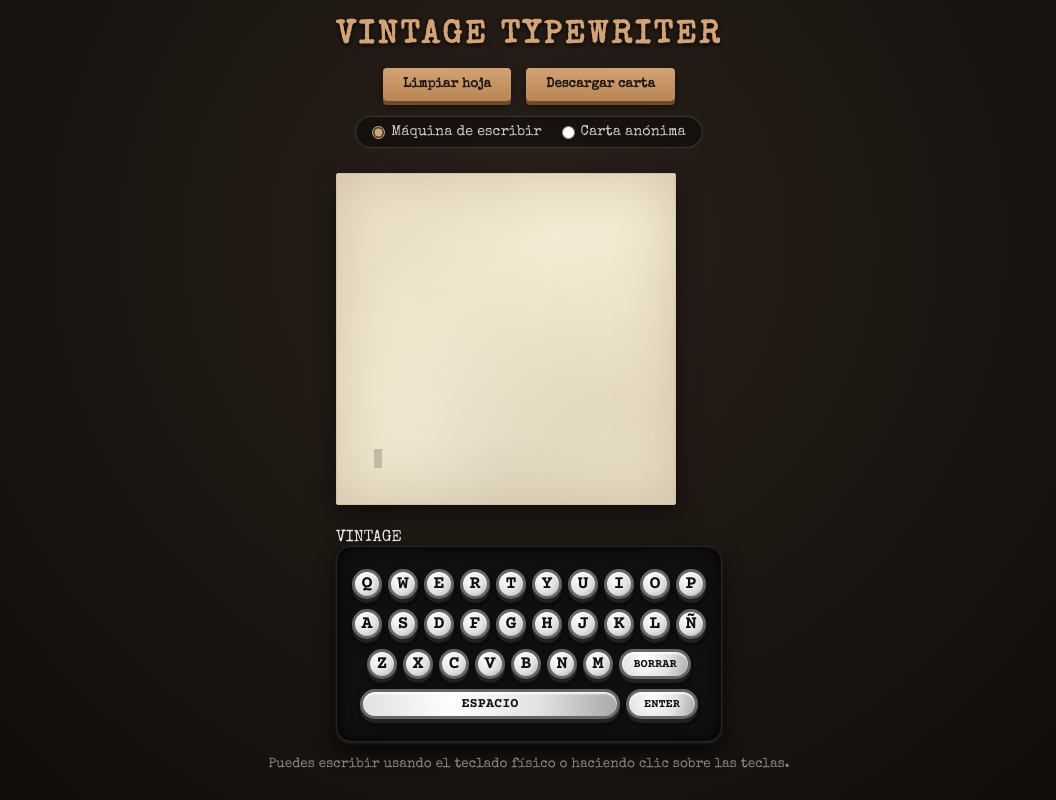
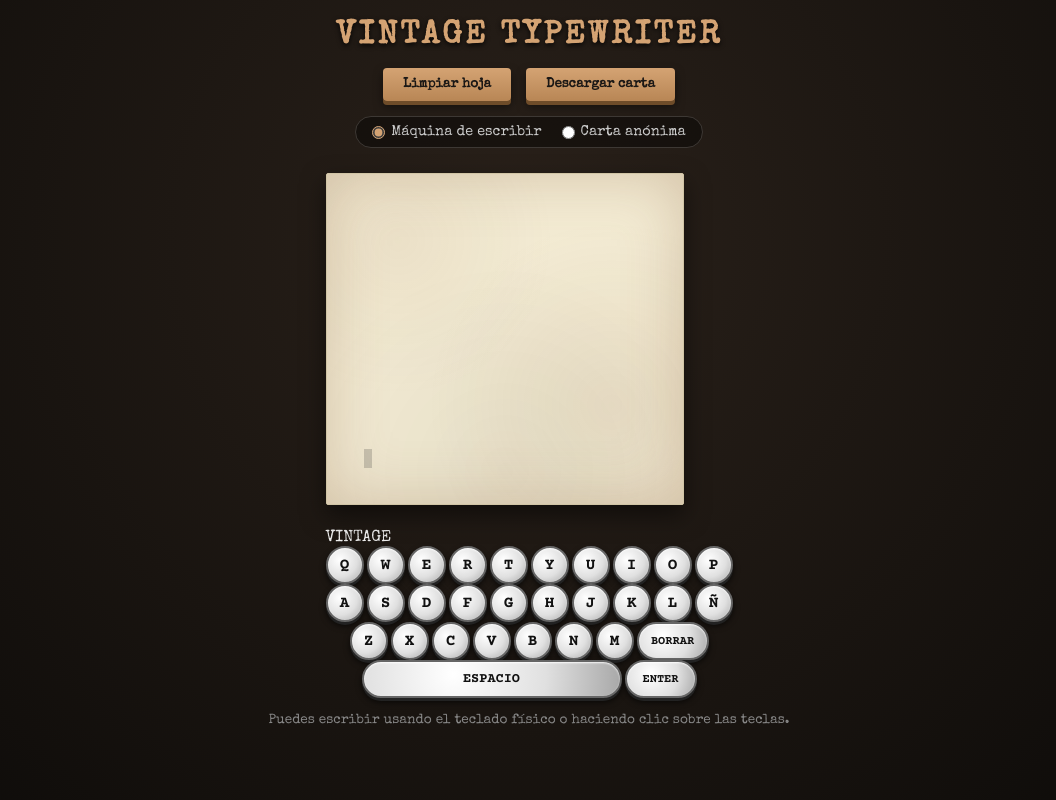
Before and after one commit to RengaCanon123/MaquinaEscribir, a plain HTML site: page index.html in a window 1280 px wide. Shown: the whole page, without its empty margins (111-1167 px from the left). Drawn offline with nearby package versions, Linux system fonts and the light colour scheme.

Commit message:
Update style.css

```diff
--- a/style.css
+++ b/style.css
@@ -209,62 +209,39 @@ h1 {
   50% { opacity: 0; }
 }
 
-/* TECLADO FÍSICO Y ORGANIZACIÓN HORIZONTAL */
-.keyboard {
-  display: flex;
-  flex-direction: column;
-  gap: 10px;
-  background: #111;
-  padding: 22px 15px;
-  border-radius: 15px;
-  box-shadow:
-    inset 0 0 20px rgba(0, 0, 0, 0.9),
-    0 2px 3px rgba(255, 255, 255, 0.1),
-    0 10px 20px rgba(0, 0, 0, 0.8);
-  width: 100%;
-  border: 1px solid #2a2521;
-}
-
+/* FILAS DEL TECLADO CON AJUSTE FLEXIBLE PARA MÓVIL */
 .keyboard-row {
   display: flex;
   justify-content: center;
   align-items: center;
-  gap: 6px;
+  gap: 3px; /* Reducimos el espacio entre teclas para que quepa la fila completa */
+  width: 100%;
 }
 
-/* TECLAS CIRCULARES ESTILO VINTAGE */
+/* TECLAS CIRCULARES CON TAMAÑO Y FUENTE ADAPTATIVOS */
 .key {
-  width: 30px;
-  height: 30px;
+  width: 38px;  /* Un poco más compactas para que entren las 12 teclas de la primera fila */
+  height: 38px;
   border-radius: 50%;
   background: radial-gradient(circle at 35% 35%, #ffffff 0%, #e0e0e0 55%, #a8a8a8 100%);
-  border: 3px solid #666;
+  border: 2px solid #666;
   color: #111;
   font-family: 'Courier Prime', monospace;
   font-weight: bold;
-  font-size: 1.15rem;
+  font-size: 1rem; /* Alrededor de 16px para que quede centrado y legible dentro del círculo */
   display: flex;
   align-items: center;
   justify-content: center;
   cursor: pointer;
   box-shadow:
-    0 4px 0 #222,
-    0 5px 8px rgba(0, 0, 0, 0.7),
-    inset 0 2px 2px rgba(255, 255, 255, 0.9);
+    0 3px 0 #222,
+    0 4px 6px rgba(0,0,0,0.7),
+    inset 0 1px 2px rgba(255,255,255,0.9);
   transition: all 0.05s ease;
   user-select: none;
-  flex-shrink: 0;
+  flex-shrink: 1; /* Permite que se acomoden si la pantalla es muy angosta */
 }
 
-.key:hover {
-  background: radial-gradient(circle at 35% 35%, #ffffff 0%, #ebebeb 50%, #bbbbbb 100%);
-}
-
-.key:active, .key.pressed {
-  transform: translateY(3px);
-  box-shadow: 0 1px 0 #222, 0 2px 4px rgba(0, 0, 0, 0.6);
-  background: #c5c5c5;
-}
 
 /* TECLA CORAZÓN CIRCULAR */
 .key-heart {
```
